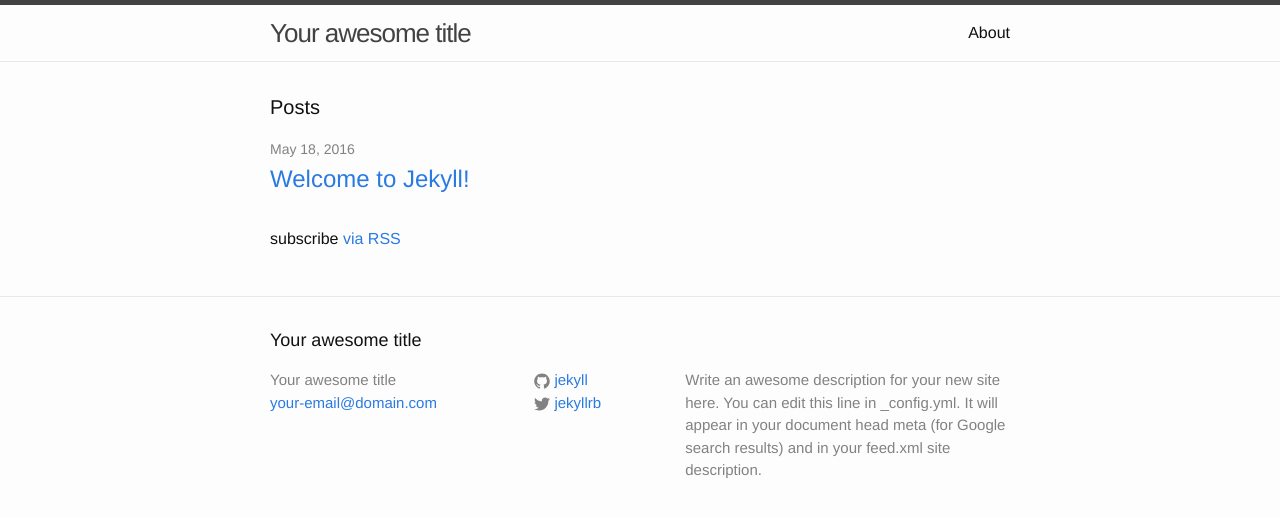
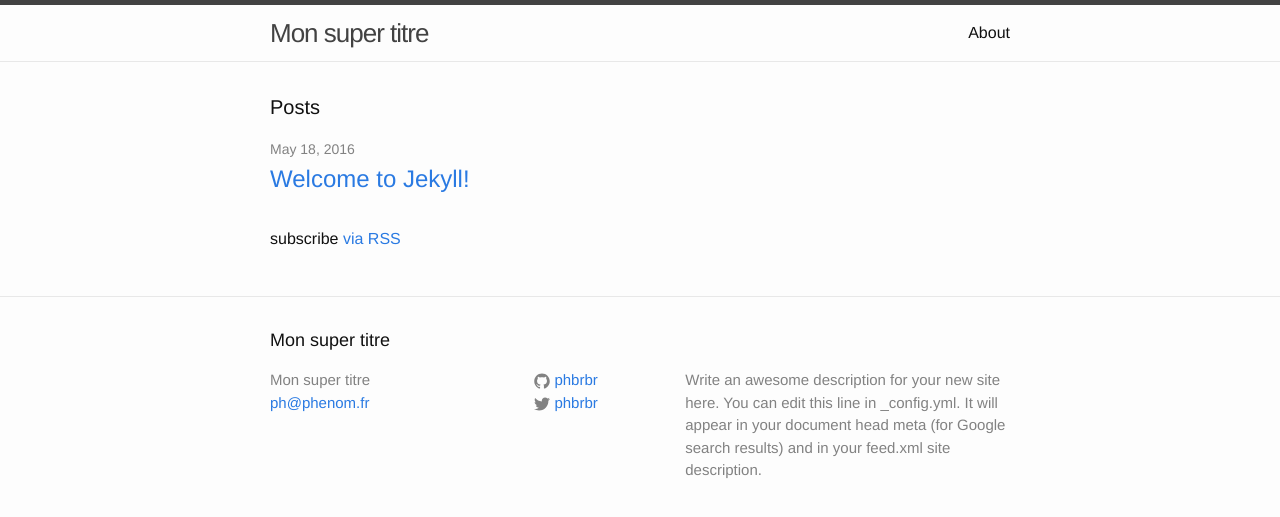
Before and after one commit to phbrbr/phbrbr.github.io, a Jekyll site: the page built from index.html, in a window 1280 px wide. Shown: the top 517 px of the page. Built offline with Jekyll 4.4.1, drawn with Linux system fonts in a browser that asks for light colours.

Commit message:
Change config & add favicon

```diff
--- a/_config.yml
+++ b/_config.yml
@@ -6,16 +6,16 @@
 # 'jekyll serve'. If you change this file, please restart the server process.
 
 # Site settings
-title: Your awesome title
-email: your-email@domain.com
+title: Mon super titre
+email: ph@phenom.fr
 description: > # this means to ignore newlines until "baseurl:"
   Write an awesome description for your new site here. You can edit this
   line in _config.yml. It will appear in your document head meta (for
   Google search results) and in your feed.xml site description.
 baseurl: "" # the subpath of your site, e.g. /blog
-url: "http://yourdomain.com" # the base hostname & protocol for your site
-twitter_username: jekyllrb
-github_username:  jekyll
+url: "http://github.phenom.fr" # the base hostname & protocol for your site
+twitter_username: phbrbr
+github_username:  phbrbr
 
 # Build settings
 markdown: kramdown
```
Also changed, not shown: favicon.ico (added).
